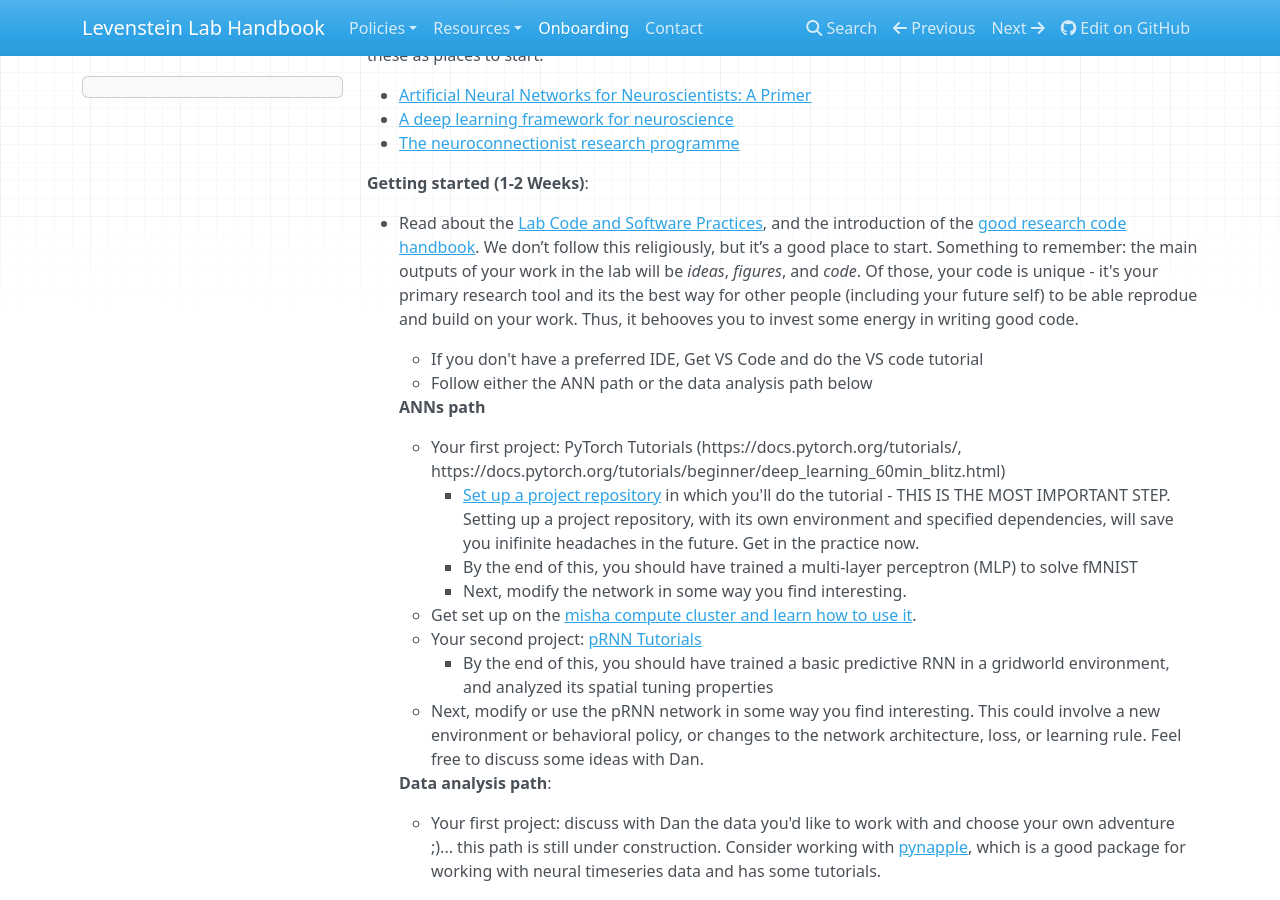
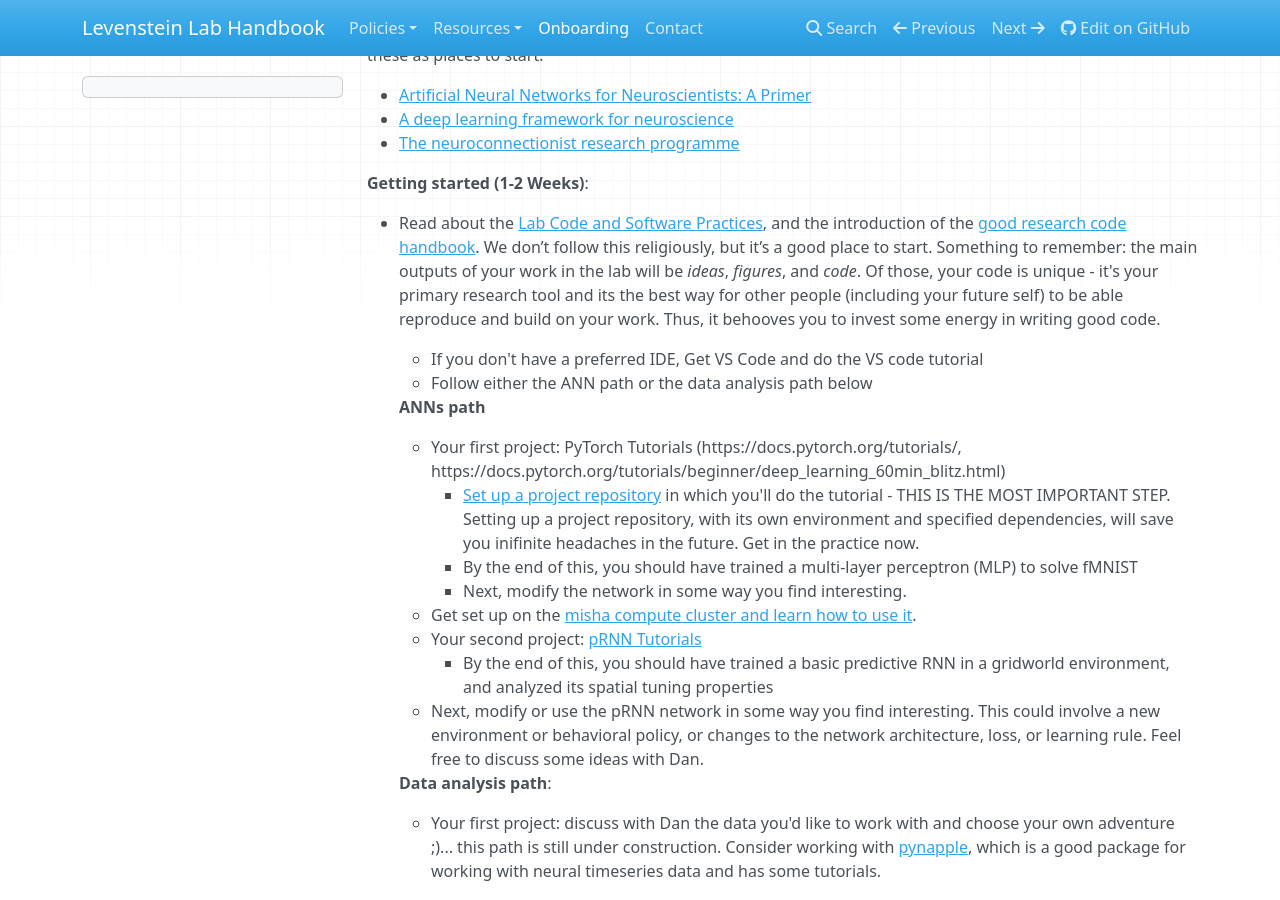
Before and after one commit to LevensteinLab/Lab-Handbook, an MkDocs documentation site: the page built from docs/onboarding.md, in a window 1280 px wide and 900 px high, scrolled down 1553 px. Built offline with MkDocs 1.6.1, drawn with Linux system fonts in a browser that asks for light colours; nearby versions of some CDN libraries.

Commit message:
Update docs/onboarding.md
Co-authored-by: Copilot <175728472+Copilot@users.noreply.github.com>

```diff
--- a/docs/onboarding.md
+++ b/docs/onboarding.md
@@ -56,7 +56,7 @@ Discuss with Dan your interests and potential first projects. In addition to any
 
 **Getting started (1-2 Weeks)**:
 
-- Read about the [Lab Code and Software Practices](https://levensteinlab.github.io/Lab-Handbook/Policies/code_software/), and the introduction of the [good research code handbook](https://goodresearch.dev/index.html). We don’t follow this religiously, but it’s a good place to start. Something to remember: the main outputs of your work in the lab will be *ideas*, *figures*, and *code*. Of those, your code is unique - it's your primary research tool and its the best way for other people (including your future self) to be able reprodue and build on your work. Thus, it behooves you to invest some energy in writing good code.
+- Read about the [Lab Code and Software Practices](https://levensteinlab.github.io/Lab-Handbook/Policies/code_software/), and the introduction of the [good research code handbook](https://goodresearch.dev/index.html). We don’t follow this religiously, but it’s a good place to start. Something to remember: the main outputs of your work in the lab will be *ideas*, *figures*, and *code*. Of those, your code is unique - it's your primary research tool and its the best way for other people (including your future self) to be able reproduce and build on your work. Thus, it behooves you to invest some energy in writing good code.
     - If you don't have a preferred IDE, Get VS Code and do the VS code tutorial
     - Follow either the ANN path or the data analysis path below
 
```
